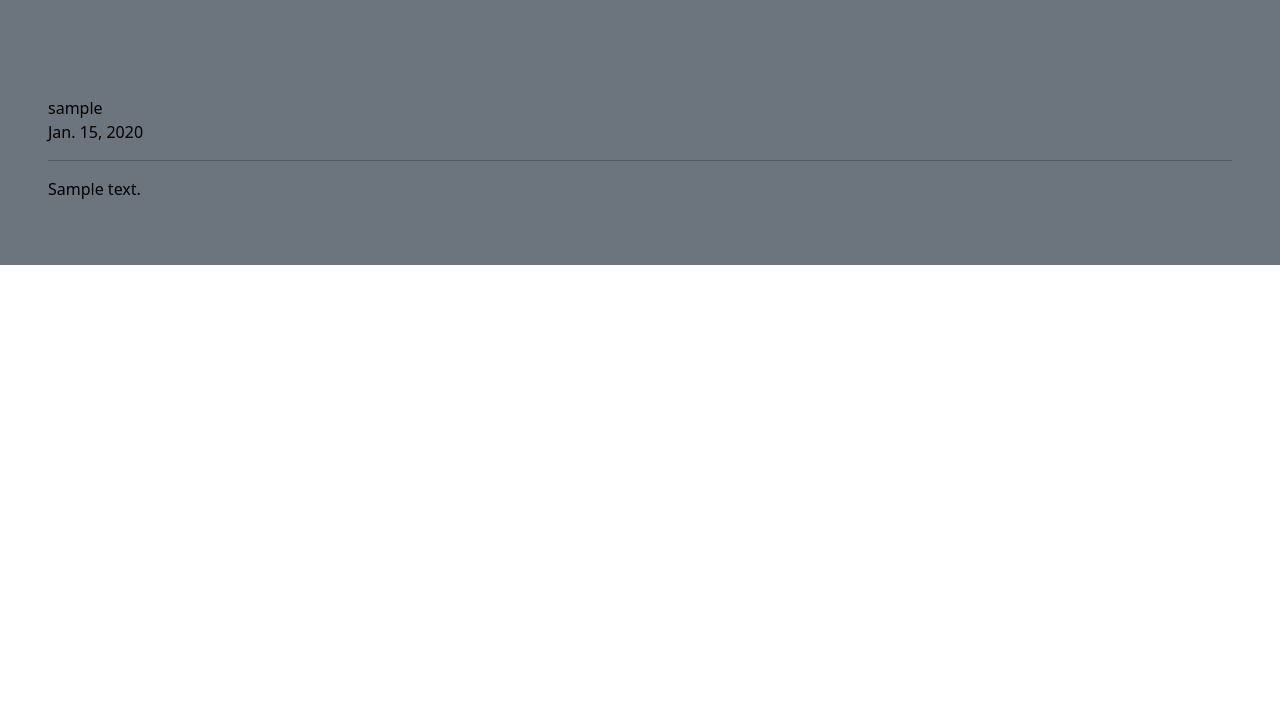
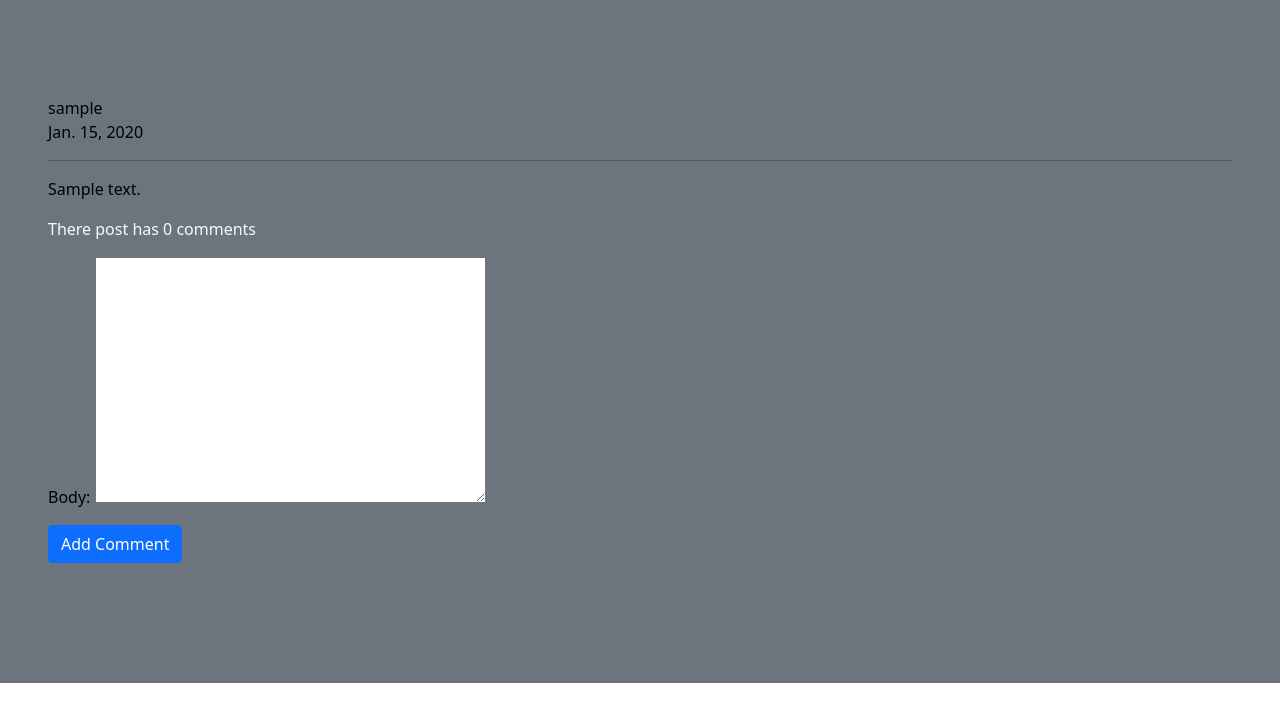
Before and after one commit to mohammadhssn/Social_Network_Project_Django, a Django app: a page that uses posts/templates/posts/post_detail.html in a window 1280 px wide. Shown: the part 56-778 px from the top of the page. Run offline with Django 3.2, Linux system fonts and the light colour scheme; tables that the repository leaves empty hold one stand-in row (values such as "Sample post").

Commit message:
add model comment && show comment && reply comment

```diff
--- a/posts/admin.py
+++ b/posts/admin.py
@@ -1,6 +1,7 @@
 from django.contrib import admin
-from .models import Post
+from .models import Post, Comment
 
 # Register your models here.
 
 admin.site.register(Post)
+admin.site.register(Comment)
--- a/posts/forms.py
+++ b/posts/forms.py
@@ -1,5 +1,5 @@
 from django import forms
-from .models import Post
+from .models import Post, Comment
 
 
 class AddPostForm(forms.ModelForm):
@@ -12,3 +12,15 @@
     class Meta:
         model = Post
         fields = ('body',)
+
+
+class AddCommentForm(forms.ModelForm):
+    class Meta:
+        model = Comment
+        fields = ('body',)
+
+
+class AddReplyForm(forms.ModelForm):
+    class Meta:
+        model = Comment
+        fields = ('body',)
--- a/posts/models.py
+++ b/posts/models.py
@@ -15,3 +15,18 @@
 
     def get_absolute_url(self):
         return reverse('posts:post_detail', args=[self.id, self.slug])
+
+
+class Comment(models.Model):
+    user = models.ForeignKey(User, on_delete=models.CASCADE, related_name='ucomment')
+    post = models.ForeignKey(Post, on_delete=models.CASCADE, related_name='pcomment')
+    reply = models.ForeignKey('self', on_delete=models.CASCADE, related_name='rcomment', null=True, blank=True)
+    is_reply = models.BooleanField(default=False)
+    body = models.TextField(max_length=400)
+    created = models.DateTimeField(auto_now_add=True)
+
+    def __str__(self):
+        return f'{self.user} - {self.body}'
+
+    class Meta:
+        ordering = ('-created',)
--- a/posts/templates/posts/post_detail.html
+++ b/posts/templates/posts/post_detail.html
@@ -5,10 +5,50 @@
 
 {% block content %}
     {% if request.user.is_authenticated and request.user.id == post.user.id %}
-        <a type="submit" href="{% url 'posts:delete_post' post.user.id post.id %}"  class="btn btn-danger">Delete Post</a>
-        <a type="submit" href="{% url 'posts:edit_post' post.user.id post.id %}"  class="btn btn-primary">Edit Post</a>
+        <a type="submit" href="{% url 'posts:delete_post' post.user.id post.id %}" class="btn btn-danger">Delete
+            Post</a>
+        <a type="submit" href="{% url 'posts:edit_post' post.user.id post.id %}" class="btn btn-primary">Edit Post</a>
     {% endif %}<br><br>
 
-    <p>{{ post.user }} <br> {{ post.created|date }}</p><hr>
+    <p>{{ post.user }} <br> {{ post.created|date }}</p>
+    <hr>
     <p>{{ post.body }}</p>
+
+    {% with total=comments.count %}
+        <p class="text-light">There post has {{ total }} comment{{ total|pluralize }}</p>
+    {% endwith %}
+
+    <form action="" method="post" class="col-md-5">
+        {% csrf_token %}
+        {{ form.as_p }}
+        <input type="submit" class="btn btn-primary" value="Add Comment">
+    </form>
+
+
+    <br><br><br>
+
+    {% for comment in comments %}
+        <div class="card">
+            <p class="card-header bg-dark text-white">{{ comment.user }}</p>
+            <p class="card-body text-success  m-3">{{ comment.body }}</p>
+            {% if request.user.is_authenticated %}
+                <div class="card-body">
+                    <form action="{% url 'posts:add_reply' post.id comment.id %}" method="post">
+                        {% csrf_token %}
+                        {{ reply_form.as_p }}
+                        <input type="submit" value="Send" class="btn btn-primary">
+                    </form>
+                </div>
+            {% else %}
+                <p class="text-warning p-4 m-3" >{Only logged in user can reply send}</p>
+            {% endif %}
+            {% for reply in comment.rcomment.all %}
+                <p class="bg-primary text-light p-3 m-5">{{ reply.user }} <br><br>
+                    &nbsp;&nbsp;&nbsp;&nbsp;&nbsp;&nbsp;&nbsp;{{ reply.body }}</p>
+            {% endfor %}
+
+        </div><br><br><br>
+    {% endfor %}
+
+
 {% endblock %}
--- a/posts/urls.py
+++ b/posts/urls.py
@@ -9,4 +9,5 @@
     path('add_post/<int:user_id>/', views.add_post, name='add_post'),
     path('delete_post/<int:user_id><int:post_id>/', views.delete_post, name='delete_post'),
     path('edit_post/<int:user_id>/<int:post_id>/', views.edit_post, name='edit_post'),
+    path('add_reply/<int:post_id>/<int:comment_id>/', views.add_reply, name='add_reply'),
 ]
--- a/posts/views.py
+++ b/posts/views.py
@@ -1,9 +1,9 @@
 from django.shortcuts import render, get_object_or_404, redirect
 from django.utils.text import slugify
 from django.contrib import messages
-from .models import Post
+from .models import Post, Comment
 from django.contrib.auth.decorators import login_required
-from .forms import AddPostForm, EditPostForm
+from .forms import AddPostForm, EditPostForm, AddCommentForm, AddReplyForm
 
 
 def all_post(request):
@@ -13,7 +13,20 @@
 
 def post_detail(request, post_id, slug):
     post = get_object_or_404(Post, pk=post_id, slug__exact=slug)
-    return render(request, 'posts/post_detail.html', {'post': post})
+    comments = Comment.objects.filter(post__exact=post, is_reply=False)
+    reply_form = AddReplyForm()
+    if request.user.is_authenticated and request.method == 'POST':
+        form = AddCommentForm(request.POST)
+        if form.is_valid():
+            new_form = form.save(commit=False)
+            new_form.user = request.user
+            new_form.post = post
+            new_form.save()
+            messages.success(request, 'Add Comment successfully')
+            return redirect('posts:post_detail', post_id, slug)
+    else:
+        form = AddCommentForm()
+    return render(request, 'posts/post_detail.html', {'post': post, 'comments':comments, 'form':form, 'reply_form':reply_form})
 
 
 @login_required
@@ -64,3 +77,20 @@
         return render(request, 'posts/edit_post.html', {'form':form})
     else:
         return redirect('posts:all_post')
+
+
+@login_required
+def add_reply(request, post_id, comment_id):
+    post = get_object_or_404(Post, pk=post_id)
+    comment = get_object_or_404(Comment, pk=comment_id)
+    if request.method == 'POST':
+        form = AddReplyForm(request.POST)
+        if form.is_valid():
+            reply = form.save(commit=False)
+            reply.user = request.user
+            reply.post = post
+            reply.reply = comment
+            reply.is_reply = True
+            reply.save()
+            messages.success(request, 'Reply post successfully')
+            return redirect('posts:post_detail', post.id, post.slug)
```
Also changed, not shown: posts/migrations/0003_comment.py (added).
